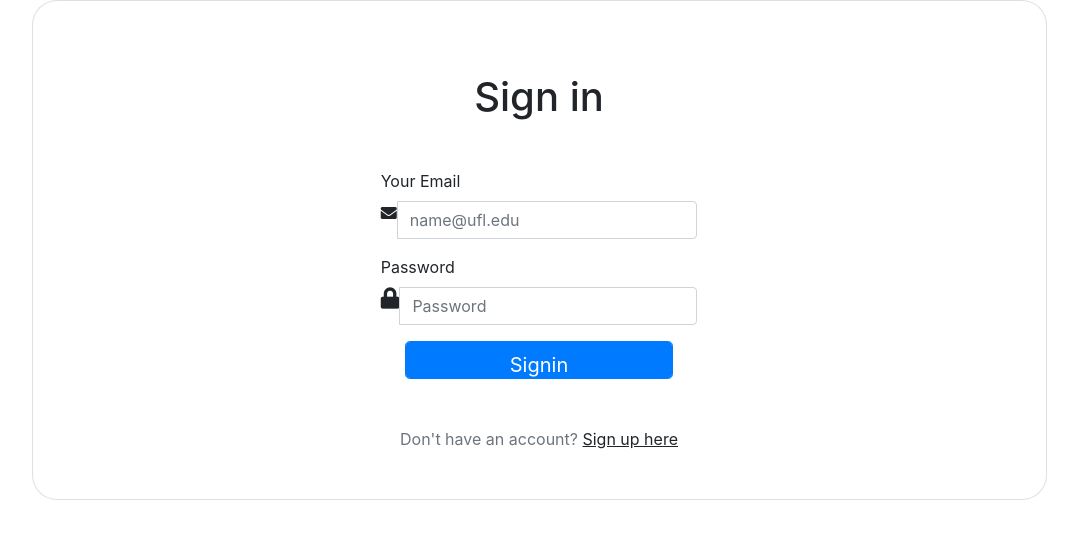
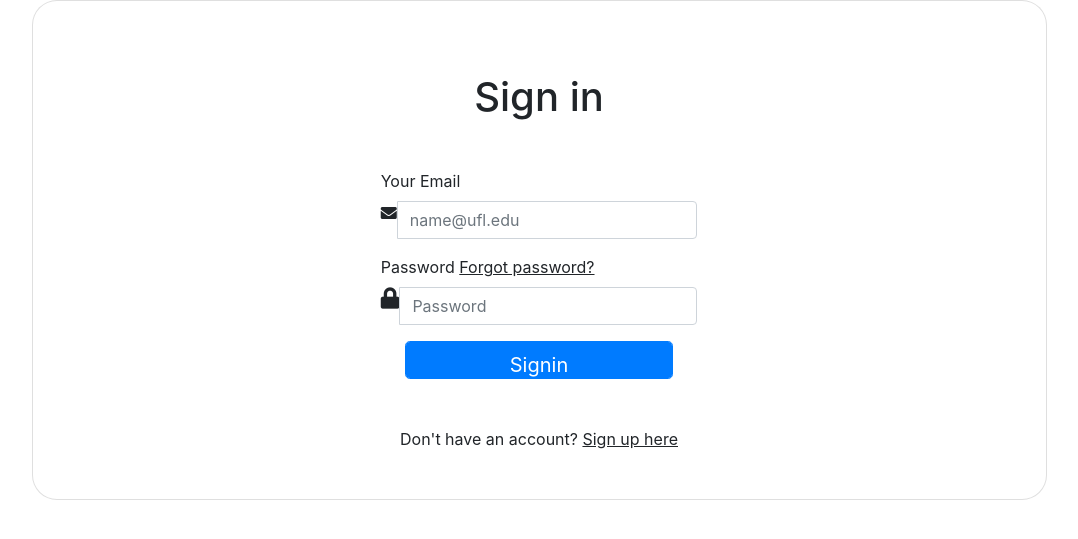
Before and after one commit to michael-marron/CS_School, a Flask app: page /login/ in a window 1280 px wide. Shown: the top 539 px of the page, without its empty margins (101-1179 px from the left). Run offline with Flask 2, Linux system fonts and the light colour scheme; some libraries are stand-ins or nearby versions.

Commit message:
before fixing hash

```diff
--- a/app.py
+++ b/app.py
@@ -2,12 +2,13 @@
 #from: codemy.com https://www.youtube.com/watch?v=bxyaJ8w_wak
 #from: frecodecamp.org https://www.youtube.com/watch?v=Qr4QMBUPxWo https://github.com/jimdevops19/FlaskSeries
 #From: https://tutorial101.blogspot.com/2021/04/python-flask-postgresql-login-register.html
+#from: https://pydoc.dev/werkzeug/latest/werkzeug.security.html
 
 
 from flask import Flask, request, session, redirect, url_for, render_template, flash
 import psycopg2,psycopg2.extras
 import re, os # use regular expression to check for valid email and username
-from werkzeug.security import generate_password_hash, check_password_hash
+from werkzeug.security import generate_password_hash, check_password_hash, gen_salt
 
 app = Flask(__name__)
 app.secret_key = 'sosecret'
@@ -24,11 +25,6 @@
 @app.route('/')
 def index():
     return render_template('index.html')
-
-# test page
-@app.route('/test')
-def test():
-    return render_template('test.html')
 
 # register
 @app.route('/register', methods=['GET', 'POST'])
@@ -87,6 +83,11 @@
 
     return render_template('register.html') #return the template with appropreate alert
 
+# reset pass
+@app.route('/reset')
+def reset():
+    return render_template('reset.html')
+
 @app.route('/login/', methods=['GET', 'POST'])
 def login():
     cursor = conn.cursor(cursor_factory=psycopg2.extras.DictCursor)
--- a/templates/login.html
+++ b/templates/login.html
@@ -1,6 +1,7 @@
 <!--from: https://getbootstrap.com -->
 <!doctype html>
 <html lang="en">
+
 <head>
   <meta charset="utf-8">
   <meta name="viewport" content="width=device-width, initial-scale=1">
@@ -9,14 +10,19 @@
   <meta name="generator" content="Hugo 0.108.0">
   <title>Signin</title>
 
-    <link  href="https://use.fontawesome.com/releases/v5.7.1/css/all.css" rel="stylesheet">
+  <link href="https://use.fontawesome.com/releases/v5.7.1/css/all.css" rel="stylesheet">
 
   <link href='https://fonts.googleapis.com/css?family=Passion+One' rel='stylesheet' type='text/css'>
   <link href='https://fonts.googleapis.com/css?family=Oxygen' rel='stylesheet' type='text/css'>
-    <link href="https://maxcdn.bootstrapcdn.com/bootstrap/4.1.1/css/bootstrap.min.css" rel="stylesheet" id="bootstrap-css">
+  <link href="https://maxcdn.bootstrapcdn.com/bootstrap/4.1.1/css/bootstrap.min.css" rel="stylesheet"
+    id="bootstrap-css">
+    <script src="https://code.jquery.com/jquery-3.1.1.slim.min.js" integrity="sha384-A7FZj7v+d/sdmMqp/nOQwliLvUsJfDHW+k9Omg/a/EheAdgtzNs3hpfag6Ed950n" crossorigin="anonymous"></script>
+    <script src="https://cdnjs.cloudflare.com/ajax/libs/tether/1.4.0/js/tether.min.js" integrity="sha384-DztdAPBWPRXSA/3eYEEUWrWCy7G5KFbe8fFjk5JAIxUYHKkDx6Qin1DkWx51bBrb" crossorigin="anonymous"></script>
+    <script src="https://maxcdn.bootstrapcdn.com/bootstrap/4.0.0-alpha.6/js/bootstrap.min.js" integrity="sha384-vBWWzlZJ8ea9aCX4pEW3rVHjgjt7zpkNpZk+02D9phzyeVkE+jo0ieGizqPLForn" crossorigin="anonymous"></script>
 
 
 </head>
+
 <body>
 
   <div class="container h-100">
@@ -29,7 +35,7 @@
 
                 <p class="text-center h1 mb-5 mx-1 mx-md-4 mt-4">Sign in</p>
 
-  <form class="mx-1 mx-md-4" action="{{ url_for('login') }}" method="post"  autocomplete="off">
+                <form class="mx-1 mx-md-4" action="{{ url_for('login') }}" method="post" autocomplete="off">
 
                   <!-- email input -->
                   <div class="form-group">
@@ -37,24 +43,29 @@
                     <div class="cols-sm-10">
                       <div class="input-group">
                         <span class="input-group-addon"><i class="fa fa-envelope fa" aria-hidden="true"></i></span>
-        <input type="email" class="form-control" name="email" id="email"  required placeholder="name@ufl.edu"/>
+                        <input type="email" class="form-control" name="email" id="email" required
+                          placeholder="name@ufl.edu" />
                       </div>
                     </div>
                   </div>
 
                   <!-- password input -->
                   <div class="form-group">
-      <label for="password" class="cols-sm-2 control-label">Password</label>
+                    <label for="password" class="cols-sm-2 control-label">Password
+                      <a class="text-body tex-right" href="/reset">
+                        <u>Forgot password?</u>
+                    </label>
                     <div class="cols-sm-10">
                       <div class="input-group">
                         <span class="input-group-addon"><i class="fa fa-lock fa-lg" aria-hidden="true"></i></span>
-        <input type="password" class="form-control" name="password" placeholder="Password" id="password" required  placeholder="Your Password"/>
+                        <input type="password" class="form-control" name="password" placeholder="Password" id="password"
+                          required placeholder="Your Password" />
                       </div>
                     </div>
                   </div>
 
                   <div class="form-group ">
-      {% with messages = get_flashed_messages()  %}
+                    {% with messages = get_flashed_messages() %}
                     {% if messages %}
                     {% for message in messages %}
                     <div class="alert alert-success alert-dismissible fade show" role="alert">
--- /dev/null
+++ b/templates/reset.html
@@ -0,0 +1 @@
+need to implement this page
```
Also changed, not shown: models.py (deleted). Lines whose indentation alone changed are shown as unchanged.
